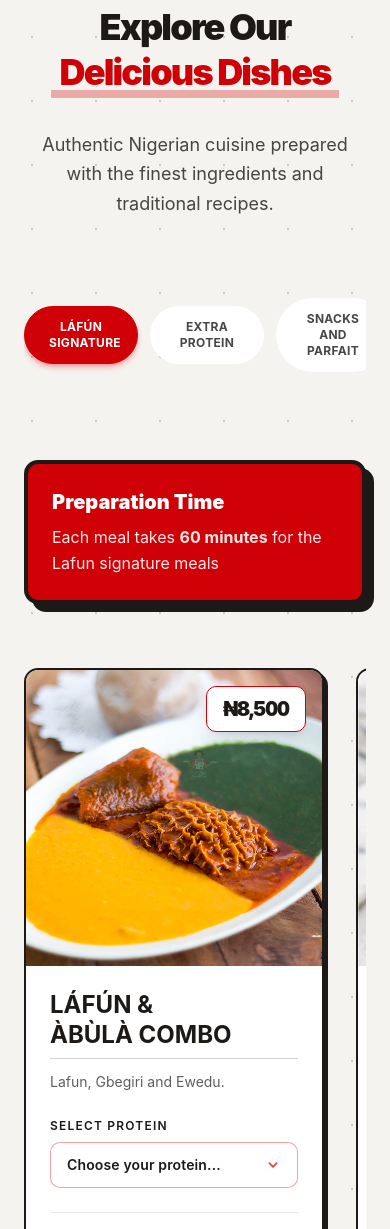
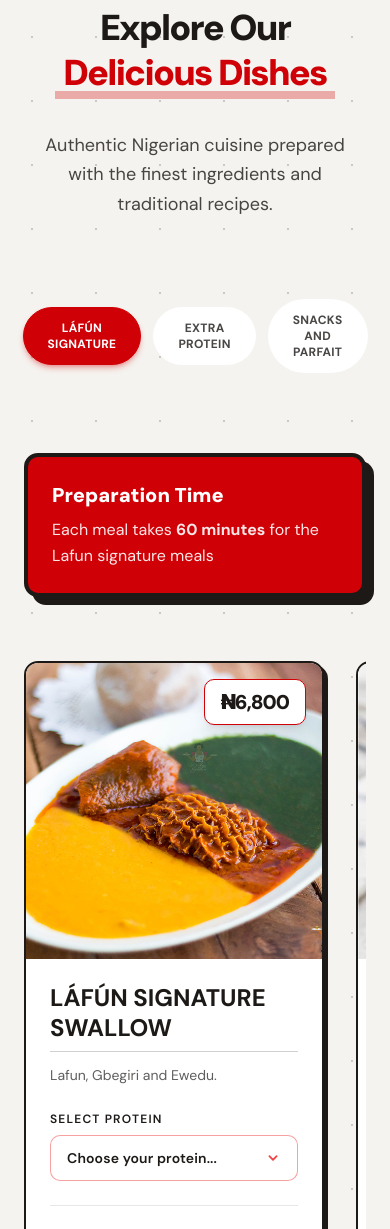
Before and after one commit to Codebox124/lafunweb, a Next.js app: page / in a window 390 px wide. Shown: the part 967-2196 px from the top of the page. Built offline with nearby package versions, Linux system fonts and the light colour scheme.

Commit message:
Price update

```diff
--- a/app/App.css
+++ b/app/App.css
@@ -1,3 +1,4 @@
+@import url("https://fonts.googleapis.com/css2?family=DM+Sans:wght@400;500;600;700;800;900&family=Space+Grotesk:wght@500;600;700&display=swap");
 @import "tailwindcss";
 
 @custom-variant dark (&:is(.dark *));
@@ -124,7 +125,6 @@
 /* Enhanced visual styles for LÁFÚN  website */
 
 /* Custom font imports for professional typography */
-@import url("https://fonts.googleapis.com/css2?family=DM+Sans:wght@400;500;600;700;800;900&family=Space+Grotesk:wght@500;600;700&display=swap");
 
 /* Global styles - Retina Sharp */
 * {
--- a/app/components/home/Menu.jsx
+++ b/app/components/home/Menu.jsx
@@ -68,13 +68,13 @@ function Menu({
           viewport={{ once: true, amount: 0.2 }}
           className="mb-20"
         >
-          <div className="lg:hidden overflow-x-auto pb-2">
-            <div className="flex items-center gap-3 px-0">
+          <div className="lg:hidden pb-0">
+            <div className="flex items-center gap-3 px-4 justify-center">
               {menus.map((menu, index) => (
                 <button
                   key={menu.name}
                   onClick={() => setActiveTab(index)}
-                  className={`relative px-6 py-3 rounded-full text-xs font-bold uppercase tracking-wide transition-all duration-300 border w-1/3 ${
+                  className={`relative px-6 py-3 rounded-full text-xs font-bold uppercase tracking-wide transition-all duration-300 border flex-1 ${
                     activeTab === index
                       ? "bg-[#CF0106] text-white border-[#CF0106] shadow-md shadow-[#CF0106]/30 flex-shrink-0"
                       : "text-[#1C1917]/80 hover:text-[#1C1917] bg-white border-transparent hover:border-[#1C1917]/20 flex-shrink-0"
--- a/app/menu.json
+++ b/app/menu.json
@@ -3,8 +3,8 @@
     "name": "LÁFÚN Signature",
     "items": [
       {
-        "name": "LÁFÚN & ÀBÙLÀ COMBO",
-        "price": 8500,
+        "name": "LÁFÚN SIGNATURE SWALLOW",
+        "price": 6800,
         "description": "Lafun, Gbegiri and Ewedu.",
         "proteinOptions": [
           "Beef",
@@ -22,8 +22,8 @@
         "total": 8500
       },
       {
-        "name": "LÁFÚN WITHOUT GBÈGÌRÌ",
-        "price": 8000,
+        "name": "LÁFÚN (NO GBÈGÌRÌ)",
+        "price": 6500,
         "description": "Lafun with Ewedu and Pepper Stew.",
         "proteinOptions": [
           "Beef",
@@ -41,8 +41,8 @@
         "total": 8000
       },
       {
-        "name": "LÁFÚN MINI ÀBÙLÀ COMBO",
-        "price": 6500,
+        "name": "MINI ÀBÙLÀ COMBO",
+        "price": 4500,
         "description": "Proteins are fixed-small sizes of ponmon and small sizes of beef",
         "image": "/mini.png",
         "currency": "₦",
@@ -59,7 +59,7 @@
       },
       {
         "name": "Jollof rice",
-        "price": 8500,
+        "price": 6500,
         "description": "",
         "proteinOptions": [
           "Beef",
@@ -86,13 +86,10 @@
         "total": 13500
       },
       {
-        "name": "Potato porridge/pottage",
+        "name": "Potato pottage",
         "price": 5000,
         "description": "",
-        "proteinOptions": [
-          "Shredded beef",
-          "Shredded fish"
-        ],
+        "proteinOptions": ["Shredded beef", "Shredded fish"],
         "selectedProtein": "",
         "image": "/potatoporridge.JPG",
         "currency": "₦",
@@ -100,7 +97,7 @@
       },
       {
         "name": "Fried rice",
-        "price": 8500,
+        "price": 8000,
         "description": "",
         "proteinOptions": [
           "Beef",
@@ -173,7 +170,7 @@
         "image": "/driedpepperedcatfish.png",
         "currency": "₦"
       },
-       {
+      {
         "name": "Extra Cheese",
         "price": 3000,
         "description": "",
@@ -205,7 +202,7 @@
         "description": "",
         "image": "/meatpie.PNG",
         "currency": "₦",
-        "snackorparfait":true
+        "snackorparfait": true
       },
       {
         "name": "Meat Pie (Box of 10)",
@@ -213,7 +210,7 @@
         "description": "",
         "image": "/meatpie.PNG",
         "currency": "₦",
-        "snackorparfait":true
+        "snackorparfait": true
       },
       {
         "name": "Milky Doughnut (Box of 6) ",
@@ -221,7 +218,7 @@
         "description": "",
         "image": "/milkydoughnutsboxof6.PNG",
         "currency": "₦",
-        "snackorparfait":true
+        "snackorparfait": true
       },
       {
         "name": "Milky Doughnut (Box of 3)",
@@ -229,7 +226,7 @@
         "description": "",
         "image": "/milkydoughnutsboxof3.PNG",
         "currency": "₦",
-        "snackorparfait":true
+        "snackorparfait": true
       },
       {
         "name": "Sugar Doughnut (1 pc)",
@@ -237,7 +234,7 @@
         "description": "",
         "image": "/sugardoughnuts.PNG",
         "currency": "₦",
-        "snackorparfait":true
+        "snackorparfait": true
       },
       {
         "name": "Jam Doughnut (1 pc)",
@@ -245,7 +242,7 @@
         "description": "",
         "image": "/jamdoughnuts.PNG",
         "currency": "₦",
-        "snackorparfait":true
+        "snackorparfait": true
       },
       {
         "name": "Yoghurt Parfait 250ml",
@@ -253,7 +250,7 @@
         "description": "",
         "image": "/yoghurtparfait.PNG",
         "currency": "₦",
-        "snackorparfait":true
+        "snackorparfait": true
       },
       {
         "name": "Yoghurt Parfait 400ml",
@@ -261,7 +258,7 @@
         "description": "",
         "image": "/yoghurtparfait.PNG",
         "currency": "₦",
-        "snackorparfait":true
+        "snackorparfait": true
       }
     ]
   }
```
